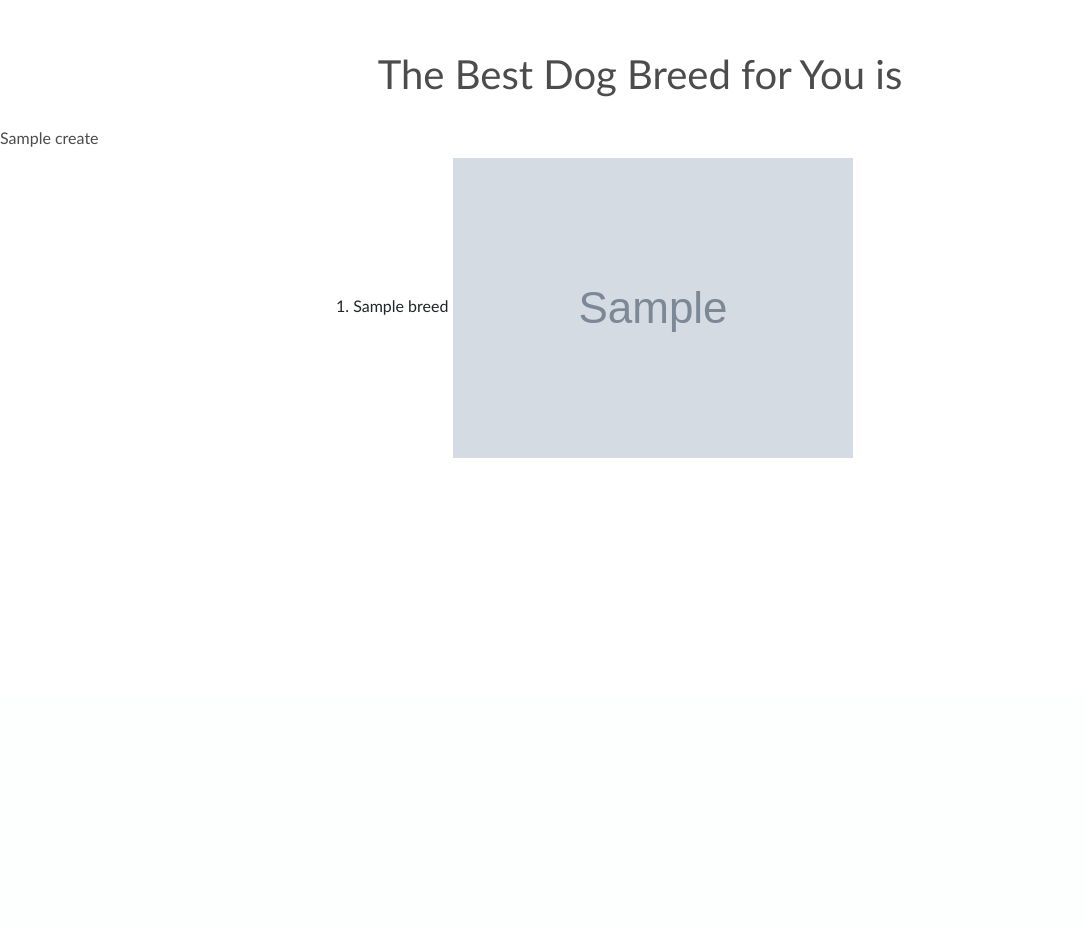
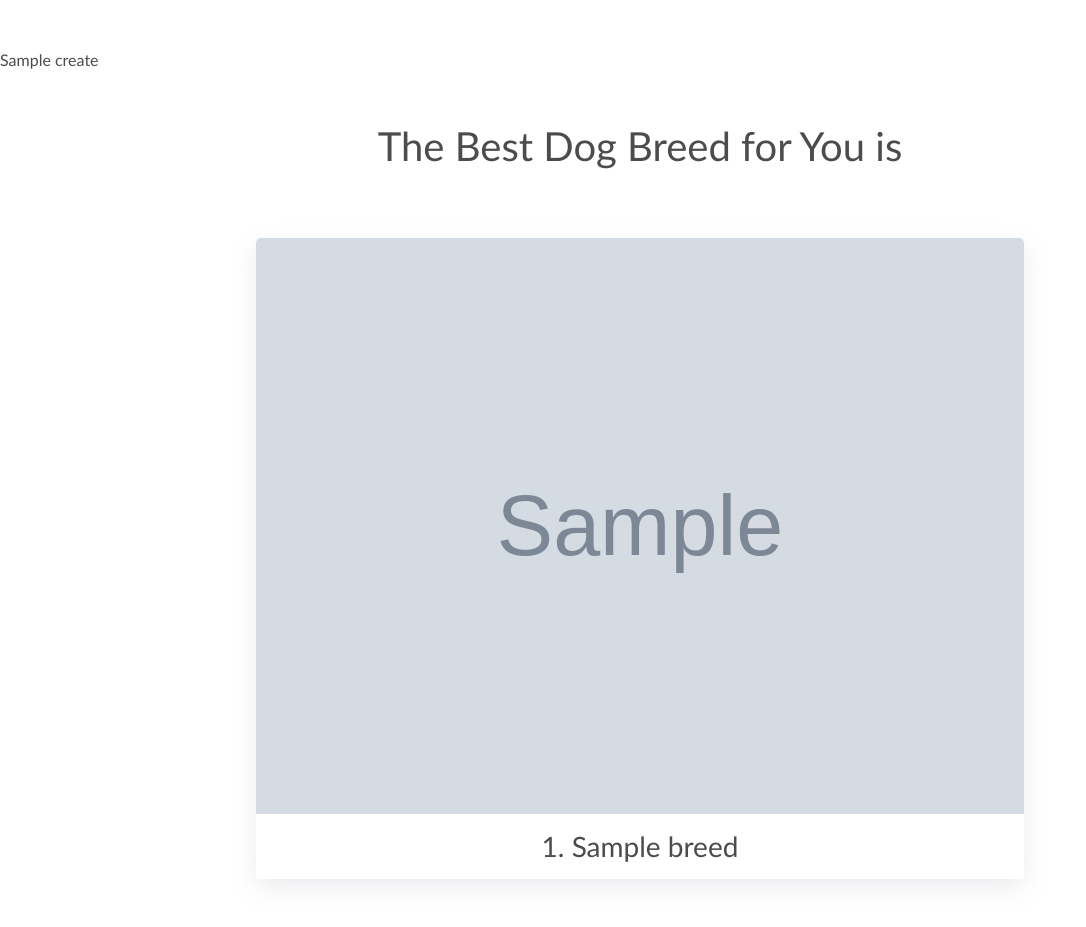
Before and after one commit to berta-rf/FetchMate, a Flask app: template src/templates/results.html in a window 1280 px wide. Shown: the part 103-1030 px from the top of the page, without its empty margins (0-1086 px from the left). Before the commit the page ends 561 px from the top, so only its background shows below. Run offline with Flask 3, Linux system fonts and the light colour scheme; the template is opened without the code that fills it: most values are stand-ins (such as "Sample title", 1, 10 or a date in 2020); grey boxes marked "Sample" are stand-in pictures; some web fonts are replaced.

Commit message:
Show results in image card

```diff
--- a/src/static/css/styles.css
+++ b/src/static/css/styles.css
@@ -171,6 +171,19 @@ p {
     padding-top: 50px;
 }
 
+.quiz-header {
+    background-color: var(--muted-b) !important;
+}
+
+#next-btn:hover {
+    background-color: #ffbf69 !important;
+}
+
+.answers li {
+    padding: 1.7rem;
+    font-size: 1rem;
+}
+
 
 /* QUIZ RESULT */
 #quiz-result {
@@ -179,7 +192,7 @@ p {
     padding-bottom: 20px;
 }
 
-#breed-picture {
+.breed-picture {
     height: 200px;
     width: 200px;
 }
@@ -187,3 +200,8 @@ p {
 #social-share {
     padding-right: 50px;
 }
+
+.result-card {
+    box-shadow: rgba(149, 157, 165, 0.2) 0px 8px 24px;
+    border: 0 !important;
+}
--- a/src/templates/quiz.html
+++ b/src/templates/quiz.html
@@ -5,8 +5,8 @@
     <main class="container quiz">
       <form action="/results" id="quiz_form">
         {% for idx, question in questions %}
-        <div id="question-{{ idx }}" class="card bg-light mb-3" style="width: 50rem; display: none;">
-            <div class="card-header">
+        <div id="question-{{ idx }}" class="question card bg-light mb-3" style="width: 50rem; display: none;">
+            <div class="card-header quiz-header">
               <h3>{{ question.question_text }}</h3>
             </div>
             <ul class="list-group list-group-flush answers">
--- a/src/templates/results.html
+++ b/src/templates/results.html
@@ -1,20 +1,24 @@
 {% extends 'base.html' %}
 
 {% block content %}
-    <h1 id="quiz-result">{% block title %} The Best Dog Breed for You is {% endblock %}</h1>
-    <div id="social-share">
+    <div id="social-share" class="mt-5">
         {{ share.load() }}
         {{ share.create(title='Share with: ', sites='twitter, facebook, google', align='right') }}
     </div>
-    <div style="width: 50%; margin: auto" >
+
+    <h1 id="quiz-result">{% block title %} The Best Dog Breed for You is {% endblock %}</h1>
+
+    <div style="width: 60%; margin: auto" >
         {% for breed, image_url in breeds.items() %}
-        <ol class="list-group list-group-flush" style="background-color:rgb(248, 239, 227); margin-bottom: 1rem; list-style: none;">
-            <li class="list-group-item" style="font-size: 1rem">
+        <div class="card my-5 text-center result-card" >
+            <img src="{{ image_url }}" class="card-img-top breed_picture">
+            <div class="card-body">
+              <h3 class="card-text">
                 {{ loop.index }}.
                 {{ breed }}
-                <img id="breed_picture" src="{{ image_url }}">
-            </li>
-        </ol>
+              </h3>
+            </div>
+        </div>
         {% endfor %}
     </div>
 {% endblock %}
```
Also changed, not shown: src/static/img/Airedale Terrier.jpg (added), src/static/img/American English Coonhound.jpg (added), src/static/img/American Eskimo Dog.jpg (added), src/static/img/American Foxhound.jpg (added), src/static/img/American Hairless Terrier.jpg (added), src/static/img/Anatolian Shepherd Dog.jpg (added), src/static/img/Basset Hound.jpg (added), src/static/img/Bichon Frise.jpg (added), src/static/img/Caucasian Shepherd Dog.jpg (added), src/static/img/Finnish Lapphund.jpg (added), src/static/img/Pembroke Welsh Corgi.jpg (added).
